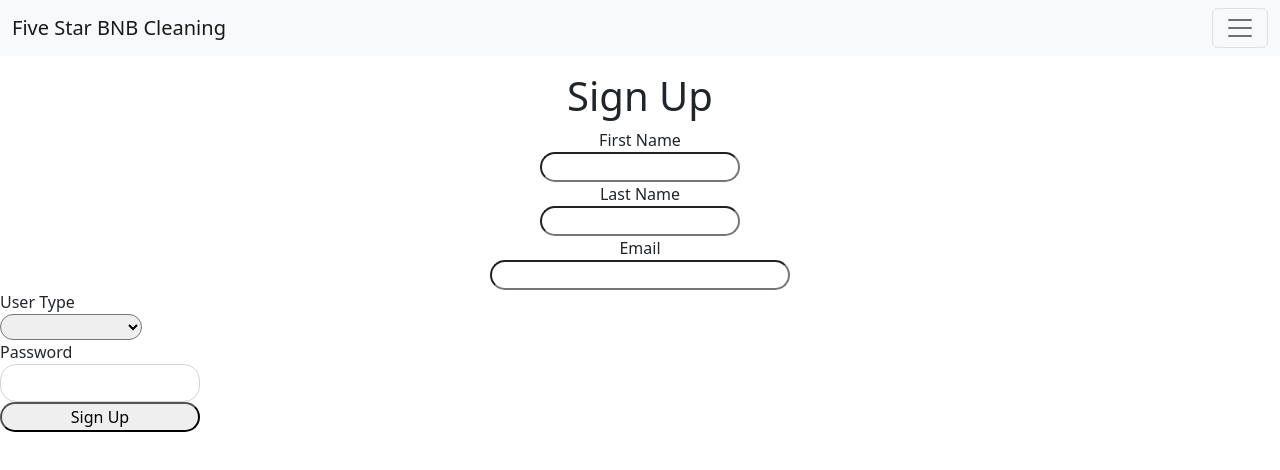
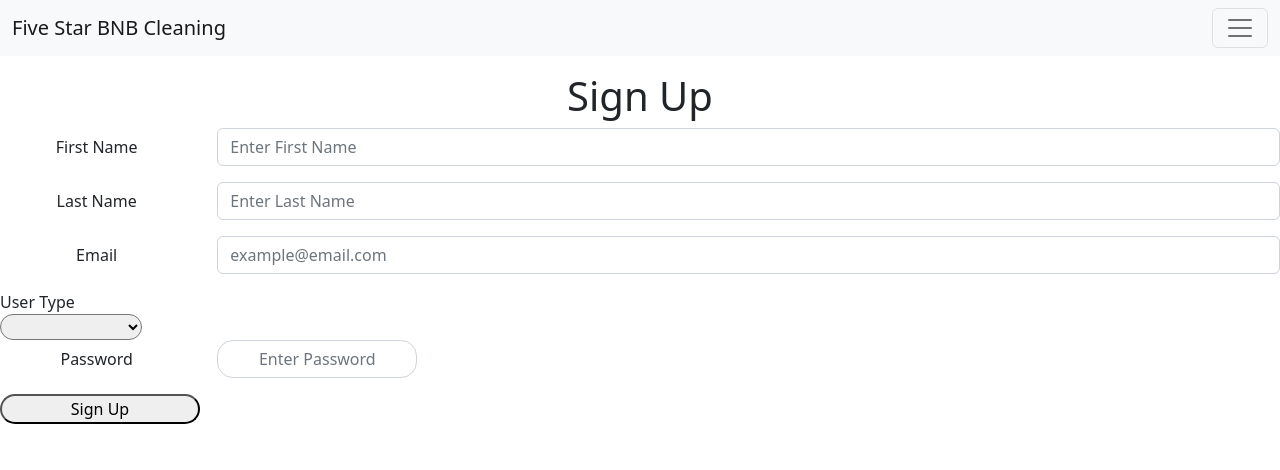
Before and after one commit to mbenzinger/Five-Star-BnB-Cleaning, a React (Create React App) app in the folder frontend/: page /signup in a window 1280 px wide. Shown: the top 470 px of the page. Built offline with nearby package versions, Linux system fonts and the light colour scheme.

Commit message:
sign-up design

```diff
--- a/frontend/src/Routes/SignUpForm.js
+++ b/frontend/src/Routes/SignUpForm.js
@@ -4,6 +4,9 @@ import Nav from 'react-bootstrap/Nav';
 import Navbar from 'react-bootstrap/Navbar';
 import Offcanvas from 'react-bootstrap/Offcanvas';
 import Container from 'react-bootstrap/Container';
+import Col from 'react-bootstrap/Col';
+import Form from 'react-bootstrap/Form';
+import Row from 'react-bootstrap/Row';
 
 function SignUpForm() {
 
@@ -65,47 +68,67 @@ function SignUpForm() {
 
 
 			<div className="center">
+
 			<h1>Sign Up</h1>
 			</div>
 			<form onSubmit={handleSubmit}>
-				<div className="row">
-					<div className="format">
-						<label htmlFor="firstName">First Name</label>
-						<br/>
-						<input
+				<Form>
+
+
+				<Form.Group as={Row} className="mb-3" controlId="firstName">
+        <Form.Label column sm="2">
+          First Name
+        </Form.Label>
+        <Col sm="10">
+           <Form.Control
 		  required
+		  placeholder="Enter First Name"
 		  value={user.firstName}
 		  onChange={e => setUser({ ...user, firstName: e.target.value })}
 		  id="firstName"
 		  name="firstName"
+
 		 />
-					</div>
-					<div className="format">
-						<label htmlFor="lastName">Last Name</label>
-						<br/>
-						<input
+        </Col>
+      </Form.Group>
+
+	  <Form.Group as={Row} className="mb-3" controlId="lastName">
+        <Form.Label column sm="2">
+          Last Name
+        </Form.Label>
+        <Col sm="10">
+           <Form.Control
 		  required
+		  placeholder="Enter Last Name"
 		  value={user.lastName}
 		  onChange={e => setUser({ ...user, lastName: e.target.value })}
 		  id="lastName"
 		  name="lastName"
 		 />
-					</div>
-				</div>
-				<div className="row">
-					<div className="format2">
-						<label htmlFor="email">Email</label>
-						<br/>
-						<input
+        </Col>
+      </Form.Group>
+
+	  <Form.Group as={Row} className="mb-3" controlId="email">
+        <Form.Label column sm="2">
+          Email
+        </Form.Label>
+        <Col sm="10">
+           <Form.Control
 		  type="email"
 		  required
+		  placeholder="example@email.com"
 		  value={user.email}
 		  onChange={e => setUser({ ...user, email: e.target.value })}
 		  id="email"
 		  name="email"
 		 />
-					</div>
-				</div>
+        </Col>
+      </Form.Group>
+
+
+
+
+
 				<div className="format">
 					<div>
 						<label htmlFor="userType">User Type</label>
@@ -123,19 +146,28 @@ function SignUpForm() {
 							<option value="Sub Contractor">Sub Contractor</option>
 						</select>
 					</div>
-					<div>
-						<label htmlFor="password">Password</label>
-						<input
+
+					<Form.Group as={Row} className="mb-3" controlId="password">
+        <Form.Label column sm="2">
+          Password
+        </Form.Label>
+        <Col sm="10">
+           <Form.Control
 		  type="password"
 		  required
+		  placeholder="Enter Password"
 		  value={user.password}
 		  onChange={e => setUser({ ...user, password: e.target.value })}
 		  className="form-control"
 		  id="password"
 		  name="password"
 		 />
+        </Col>
+      </Form.Group>
+
+
 				</div>
-				</div>
+				</Form>
 				<div className="format">
 				<input type="submit" value="Sign Up" />
 				</div>
```
Lines whose indentation alone changed are shown as unchanged.
